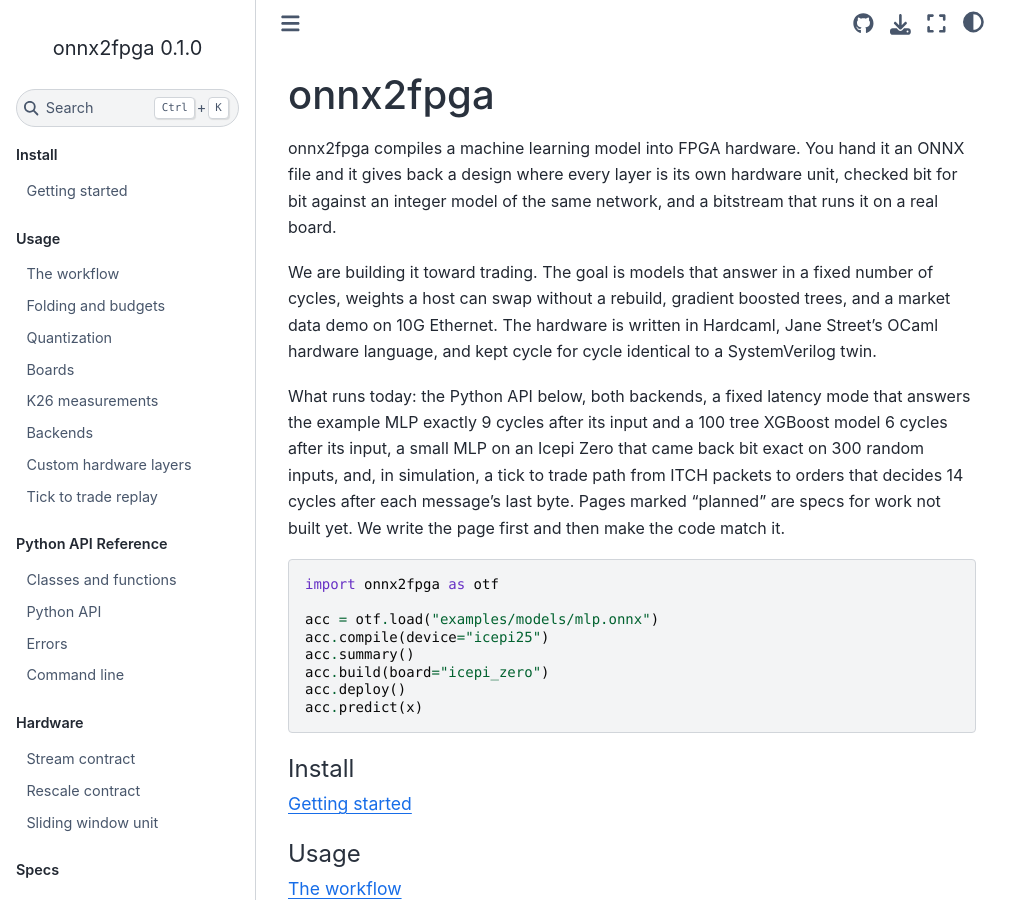
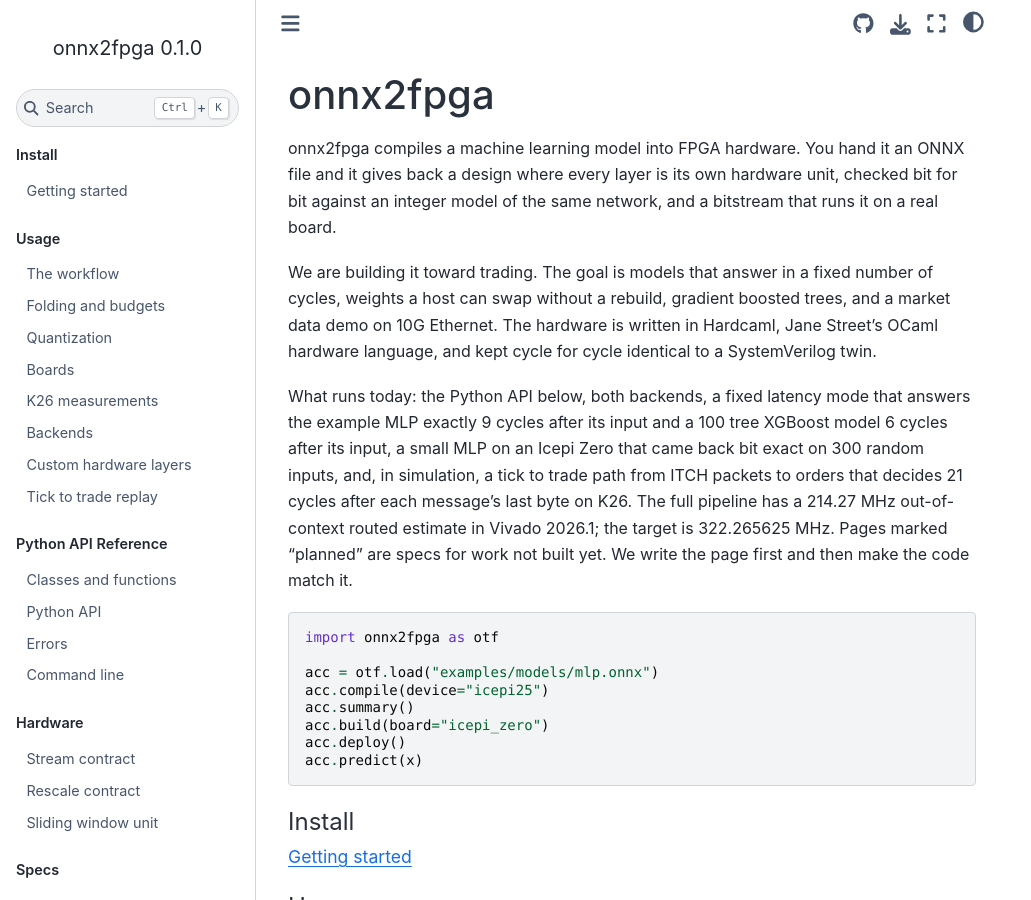
Before and after one commit to MarcosAsh/onnx2fpga, a Sphinx documentation site: the page built from docs/index.md, in a window 1280 px wide and 900 px high. Shown: the whole window, without its empty margins (0-1031 px from the left). Built offline with Sphinx 7.4.7 and the Sphinx Book theme 1.1.4, drawn with Linux system fonts in a browser that asks for light colours; the version number is read from the project's files by our own code.

```diff
--- a/docs/index.md
+++ b/docs/index.md
@@ -15,7 +15,9 @@ What runs today: the Python API below, both backends, a fixed latency mode that
 answers the example MLP exactly 9 cycles after its input and a 100 tree XGBoost
 model 6 cycles after its input, a small MLP on an Icepi Zero that came back bit
 exact on 300 random inputs, and, in simulation, a tick to trade path from ITCH
-packets to orders that decides 14 cycles after each message's last byte. Pages
+packets to orders that decides 21 cycles after each message's last byte on K26.
+The full pipeline has a 214.27 MHz out-of-context routed estimate in Vivado
+2026.1; the target is 322.265625 MHz. Pages
 marked "planned" are specs for work not built yet. We write the page first and
 then make the code match it.
 
```
Also changed, not shown: README.md (+5 -1 lines).
